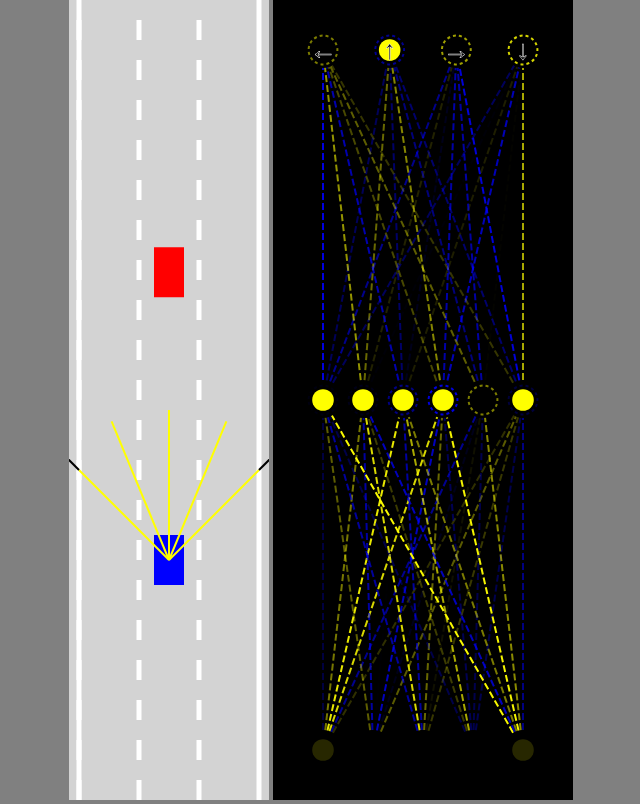
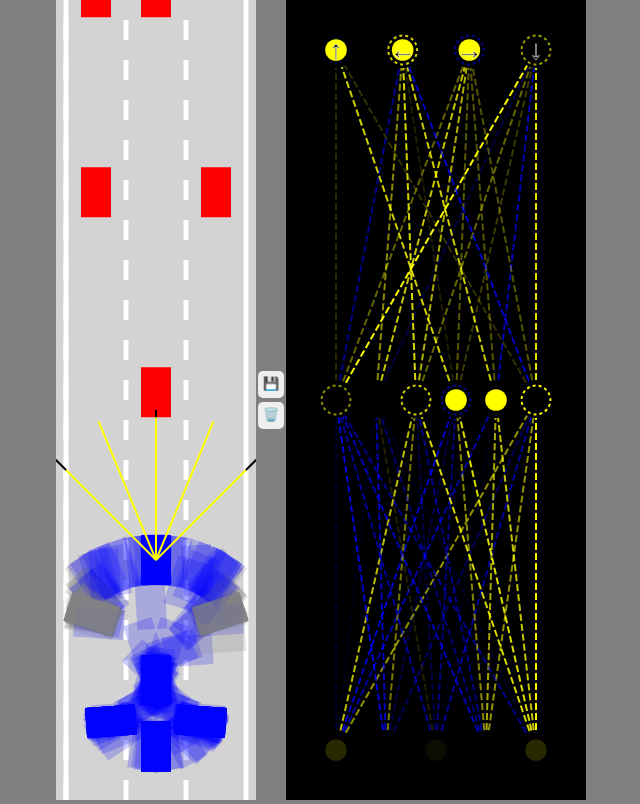
Before and after one commit to Easymr1/slef-driving-car-js, a plain HTML site: page index.html in a window 1280 px wide. Shown: the whole page, without its empty margins (319-959 px from the left). Drawn offline with Linux system fonts and the light colour scheme; animation ran at ten frames a second.

Commit message:
finished project with tuto

```diff
--- a/car.js
+++ b/car.js
@@ -121,7 +121,7 @@ class Car {
     this.y -= Math.cos(this.angle) * this.speed;
   }
 
-  draw(ctx, color) {
+  draw(ctx, color, drawSensor = false) {
     if (this.damaged) {
       ctx.fillStyle = "gray";
     } else {
@@ -134,7 +134,7 @@ class Car {
     }
     ctx.fill();
 
-    if (this.sensor) {
+    if (this.sensor && drawSensor) {
       this.sensor.draw(ctx);
     }
   }
--- a/index.html
+++ b/index.html
@@ -7,6 +7,10 @@
   </head>
   <body>
     <canvas id="carCanvas"></canvas>
+    <div id="verticalButtons">
+      <button onclick="save()">💾</button>
+      <button onclick="discard()">🗑️</button>
+    </div>
     <canvas id="networkCanvas"></canvas>
     <script src="visualizer.js"></script>
     <script src="network.js"></script>
--- a/main.js
+++ b/main.js
@@ -9,30 +9,78 @@ const networkCtx = networkCanvas.getContext("2d");
 
 const road = new Road(carCanvas.width / 2, carCanvas.width * 0.9);
 const car = new Car(road.getLaneCenter(1), 100, 30, 50, "AI");
-const traffic = [new Car(road.getLaneCenter(1), -100, 30, 50, "DUMMY", 2)];
+
+const N = 1000;
+const cars = generateCars(N);
+let bestCar = cars[0];
+if (localStorage.getItem("bestBrain")) {
+  for (let i = 0; i < cars.length; i++) {
+    cars[i].brain = JSON.parse(localStorage.getItem("bestBrain"));
+    if (i != 0) {
+      NeuralNetwork.mutate(cars[i].brain, 0.1);
+    }
+  }
+  bestCar.brain = JSON.parse(localStorage.getItem("bestBrain"));
+}
+
+const traffic = [
+  new Car(road.getLaneCenter(1), -100, 30, 50, "DUMMY", 2),
+  new Car(road.getLaneCenter(0), -300, 30, 50, "DUMMY", 2),
+  new Car(road.getLaneCenter(2), -300, 30, 50, "DUMMY", 2),
+  new Car(road.getLaneCenter(0), -500, 30, 50, "DUMMY", 2),
+  new Car(road.getLaneCenter(1), -500, 30, 50, "DUMMY", 2),
+  new Car(road.getLaneCenter(1), -700, 30, 50, "DUMMY", 2),
+  new Car(road.getLaneCenter(2), -700, 30, 50, "DUMMY", 2),
+];
 animate();
+
+function save() {
+  localStorage.setItem("bestBrain", JSON.stringify(bestCar.brain));
+}
+
+function discard() {
+  localStorage.removeItem("bestBrain");
+}
+
+function generateCars(N) {
+  const cars = [];
+  for (let i = 1; i <= N; i++) {
+    cars.push(new Car(road.getLaneCenter(1), 100, 30, 50, "AI"));
+  }
+  return cars;
+}
 
 function animate(time) {
   for (let i = 0; i < traffic.length; i++) {
     traffic[i].update(road.borders, []);
   }
-  car.update(road.borders, traffic);
+  for (let i = 0; i < cars.length; i++) {
+    cars[i].update(road.borders, traffic);
+  }
+
+  bestCar = cars.find((c) => c.y == Math.min(...cars.map((c) => c.y)));
 
   carCanvas.height = window.innerHeight;
   networkCanvas.height = window.innerHeight;
 
   carCtx.save();
-  carCtx.translate(0, -car.y + carCanvas.height * 0.7);
+  carCtx.translate(0, -bestCar.y + carCanvas.height * 0.7);
 
   road.draw(carCtx);
   for (let i = 0; i < traffic.length; i++) {
     traffic[i].draw(carCtx, "red");
   }
-  car.draw(carCtx, "blue");
+
+  carCtx.globalAlpha = 0.2;
+  for (let i = 0; i < cars.length; i++) {
+    cars[i].draw(carCtx, "blue");
+  }
+  carCtx.globalAlpha = 1;
+  bestCar.draw(carCtx, "blue", true);
 
   carCtx.restore();
 
   networkCtx.lineDashOffset = -time / 50;
-  Visualizer.drawNetwork(networkCtx, car.brain);
+  Visualizer.drawNetwork(networkCtx, bestCar.brain);
   requestAnimationFrame(animate);
 }
--- a/network.js
+++ b/network.js
@@ -12,6 +12,23 @@ class NeuralNetwork {
       outputs = Level.feedForward(outputs, network.levels[i]);
     }
     return outputs;
+  }
+
+  static mutate(network, amount = 1) {
+    network.levels.forEach((level) => {
+      for (let i = 0; i < level.biases.length; i++) {
+        level.biases[i] = lerp(level.biases[i], Math.random() * 2 - 1, amount);
+      }
+      for (let i = 0; i < level.weights.length; i++) {
+        for (let j = 0; j < level.weights[i].length; j++) {
+          level.weights[i][j] = lerp(
+            level.weights[i][j],
+            Math.random() * 2 - 1,
+            amount
+          );
+        }
+      }
+    });
   }
 }
 
--- a/style.css
+++ b/style.css
@@ -2,7 +2,26 @@ body {
   margin: 0;
   background: gray;
   overflow: hidden;
-  text-align: center;
+  display: flex;
+  justify-content: center;
+  align-items: center;
+}
+
+#verticalButtons {
+  display: flex;
+  flex-direction: column;
+}
+
+button {
+  border: none;
+  border-radius: 5px;
+  padding: 5px 5px 7px 5px;
+  margin: 2px;
+  cursor: pointer;
+}
+
+button:hover {
+  background: blue;
 }
 
 #carCanvas {
--- a/visualizer.js
+++ b/visualizer.js
@@ -25,7 +25,7 @@ class Visualizer {
         levelTop,
         width,
         levelHeight,
-        i == network.levels.length - 1 ? ["←", "↑", "→", "↓"] : []
+        i == network.levels.length - 1 ? ["↑", "←", "→", "↓"] : []
       );
     }
   }
```
